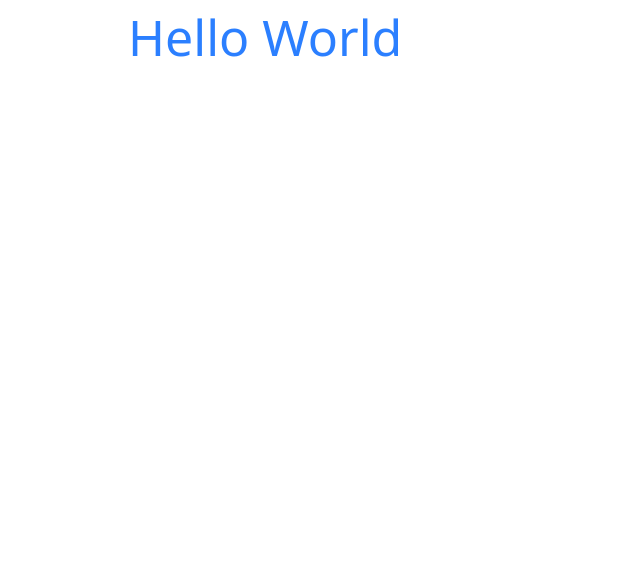
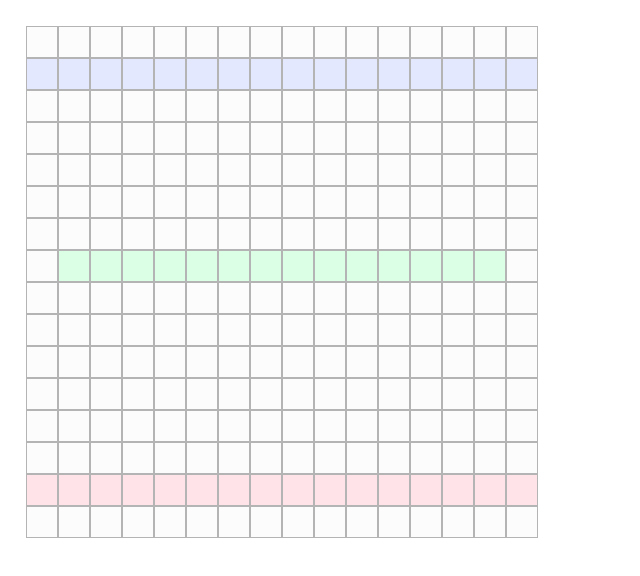
Before and after one commit to marhosa/NeuronsIRL, a React (Vite) app: page / in a window 1280 px wide. Shown: the top 576 px of the page, without its empty margins (0-640 px from the left). Built offline with nearby package versions, Linux system fonts and the light colour scheme.

Commit message:
Made the DrawingGird and Input Layer

```diff
--- a/src/App.tsx
+++ b/src/App.tsx
@@ -1,12 +1,13 @@
 import { } from 'react'
-import HelloWorld from './components/HelloWorld'
 import './styles/index.css'
+import DrawingGrid from './components/DrawingGrid'
 
 function App() {
 
   return (
     <>
-      <HelloWorld />
+    <DrawingGrid />
+
     </>
   )
 }
--- /dev/null
+++ b/src/components/DrawingGrid.tsx
@@ -0,0 +1,80 @@
+import {useState} from 'react'
+
+const DrawingGrid = ()=>{
+
+    const [grid, setGrid] = useState(Array(256).fill(0));
+
+    function changeCell(index: number, value: number){
+        setGrid((current)=>{
+            const temp = [...current]
+            temp[index] = value
+            return temp;
+        });
+    }
+
+
+    function colorHighlights(index: number){
+        if(index >= 16 && index <= 31){
+            return 'bg-[#e3e8ff]';
+        }
+        else if(index >= 113 && index <= 126 ){
+            return 'bg-[#dbffe4]';
+        }
+        else if(index >= 224 && index <= 239){
+            return 'bg-[#ffe3e9]';
+        }
+        else{
+            return 'bg-[#fcfcfc]';
+        }
+    }
+
+    const [isMouseDown, setIsMouseDown] = useState(false);
+
+    return(<>
+
+    <div className =
+    "size-[40vw] m-[2vw] flex flex-wrap"
+    onMouseDown={()=>{
+        setIsMouseDown(()=>{
+            return true;
+        });
+    }}
+    onMouseUp = {()=>{
+        setIsMouseDown(()=>{
+            return false;
+        });
+    }}
+    onMouseLeave = {()=>{
+        setIsMouseDown(()=>{
+            return false;
+        });
+    }}
+    >
+
+    {
+        grid.map((_, index)=>{
+            return(
+                 <div className =
+                 {`${grid[index] === 1 ? 'bg-[#001C0A]' : colorHighlights(index)} size-[calc(40vw/16)] border border-[#b4b4b4] select-none`}
+
+                 onMouseEnter = {()=>{
+                    if(isMouseDown){
+                        changeCell(index, 1);
+                        console.log('changed cell ' + index); //neuron changed
+                    }
+                 }}>
+
+                </div>
+            );
+        })
+
+
+    }
+
+
+    </div>
+
+    </>);
+}
+
+export default DrawingGrid;
```
